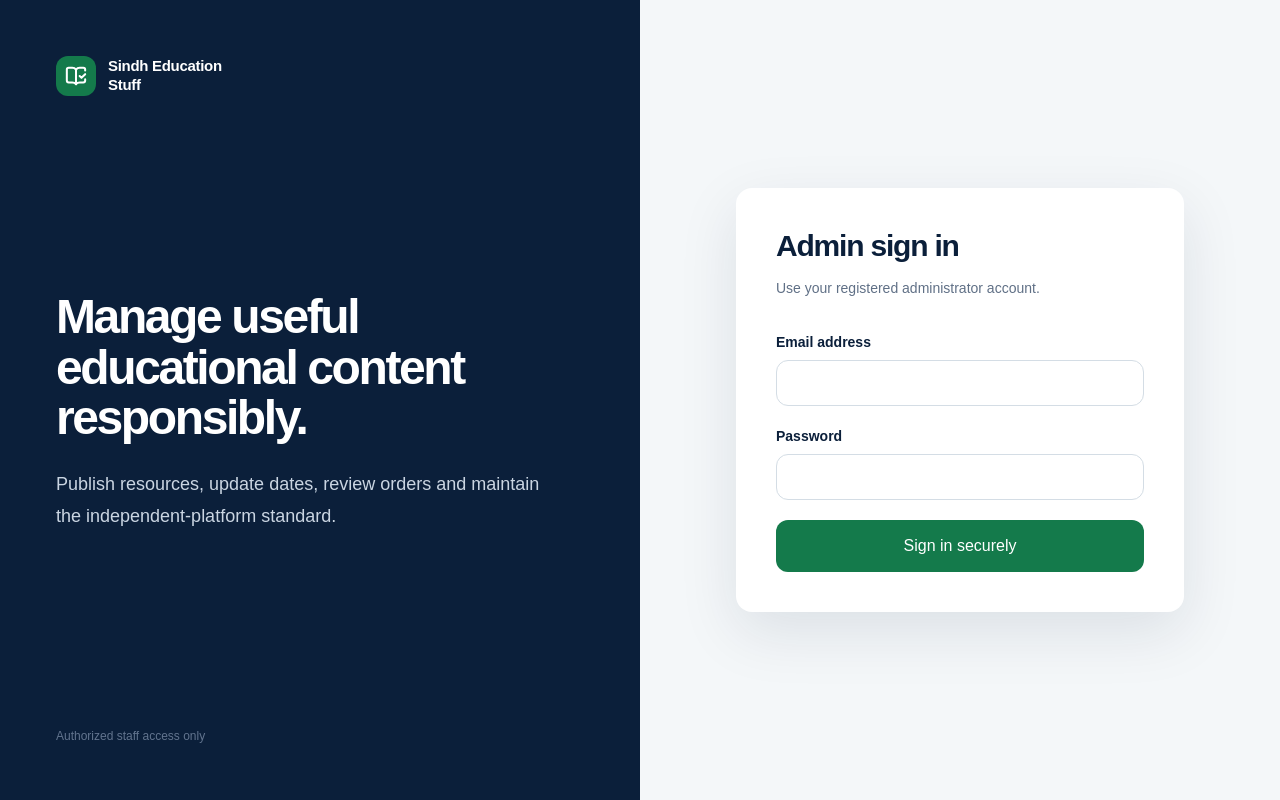
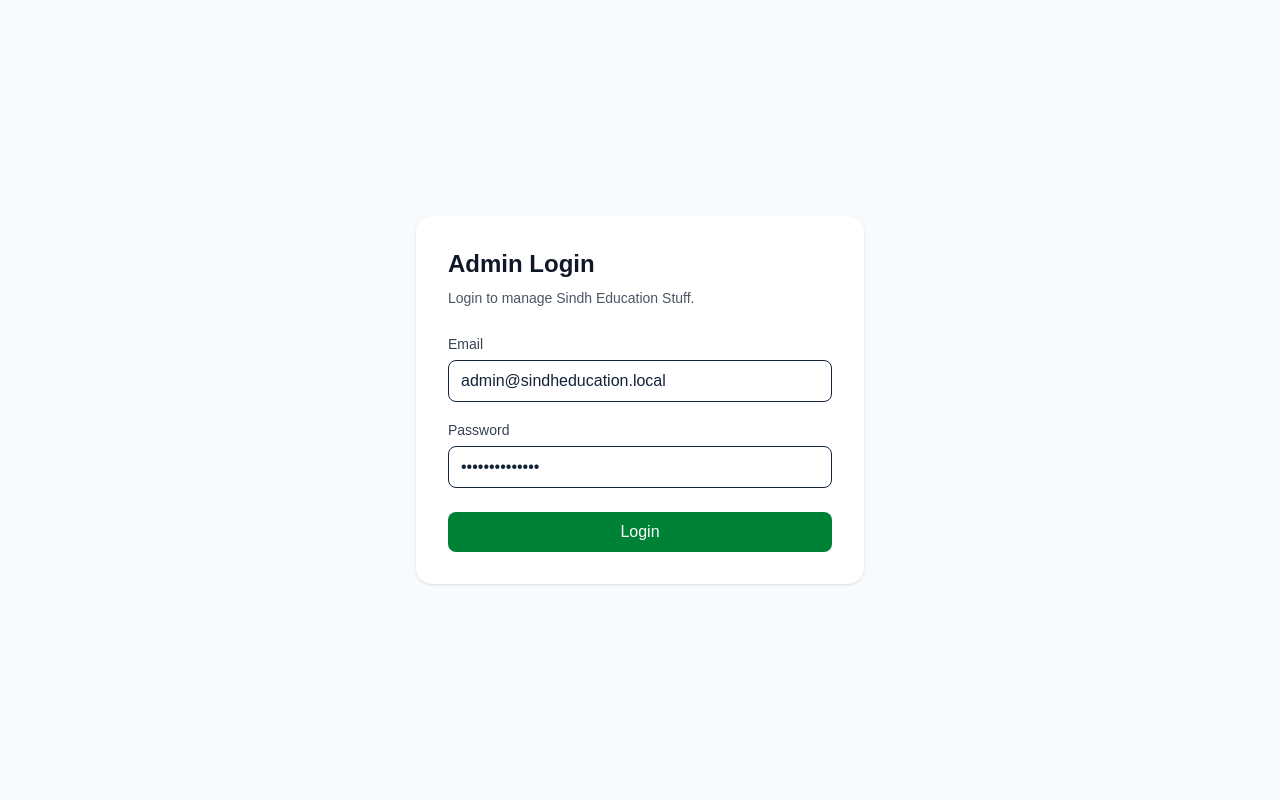
Before and after one commit to Shaahtaaj/sindh-education-stuff, a Next.js app: page /admin/login in a window 1280 px wide. Built offline with nearby package versions, Linux system fonts and the light colour scheme; no server answers.

Commit message:
Connect admin dashboard APIs

```diff
--- a/src/app/admin/login/page.tsx
+++ b/src/app/admin/login/page.tsx
@@ -1,3 +1,94 @@
-import { Logo } from "@/components/Logo"; import { LoginForm } from "@/components/admin/LoginForm";
-export const metadata={title:"Admin Login",robots:{index:false,follow:false}};
-export default function Page(){return <div className="grid min-h-screen bg-[#f4f7f9] lg:grid-cols-[1fr_1fr]"><div className="hidden bg-[#0b1f3a] p-14 text-white lg:flex lg:flex-col lg:justify-between"><Logo inverse/><div><h1 className="max-w-xl text-5xl font-extrabold leading-[1.05] tracking-[-.05em]">Manage useful educational content responsibly.</h1><p className="mt-6 max-w-lg text-lg leading-8 text-slate-300">Publish resources, update dates, review orders and maintain the independent-platform standard.</p></div><p className="text-xs text-slate-500">Authorized staff access only</p></div><div className="grid place-items-center p-5"><div className="w-full max-w-md rounded-2xl bg-white p-7 shadow-[0_20px_60px_rgba(11,31,58,.1)] sm:p-10"><div className="lg:hidden"><Logo/></div><h2 className="mt-7 text-3xl font-extrabold tracking-[-.04em] text-[#0b1f3a] lg:mt-0">Admin sign in</h2><p className="mt-3 text-sm leading-6 text-[#607086]">Use your registered administrator account.</p><LoginForm/></div></div></div>}
+"use client";
+
+import { useState } from "react";
+import { useRouter } from "next/navigation";
+
+export default function AdminLoginPage() {
+  const router = useRouter();
+
+  const [email, setEmail] = useState("admin@sindheducation.local");
+  const [password, setPassword] = useState("Audit@2026!SES");
+  const [loading, setLoading] = useState(false);
+  const [error, setError] = useState("");
+
+  async function handleLogin(e: React.FormEvent<HTMLFormElement>) {
+    e.preventDefault();
+    setLoading(true);
+    setError("");
+
+    try {
+      const res = await fetch("/api/auth/login", {
+        method: "POST",
+        headers: {
+          "Content-Type": "application/json",
+        },
+        credentials: "include",
+        body: JSON.stringify({ email, password }),
+      });
+
+      const data = await res.json();
+
+      if (!res.ok || !data.success) {
+        setError(data.message || "Login failed");
+        setLoading(false);
+        return;
+      }
+
+      router.replace("/admin/dashboard");
+      router.refresh();
+    } catch (err) {
+      setError("Something went wrong");
+      setLoading(false);
+    }
+  }
+
+  return (
+    <main className="min-h-screen flex items-center justify-center bg-gray-50 px-4">
+      <form
+        onSubmit={handleLogin}
+        className="w-full max-w-md rounded-2xl bg-white p-8 shadow"
+      >
+        <h1 className="text-2xl font-bold text-gray-900">Admin Login</h1>
+        <p className="mt-2 text-sm text-gray-600">
+          Login to manage Sindh Education Stuff.
+        </p>
+
+        {error && (
+          <div className="mt-4 rounded-lg bg-red-50 p-3 text-sm text-red-700">
+            {error}
+          </div>
+        )}
+
+        <div className="mt-6">
+          <label className="text-sm font-medium text-gray-700">Email</label>
+          <input
+            type="email"
+            className="mt-1 w-full rounded-lg border px-3 py-2 outline-none focus:ring-2 focus:ring-green-600"
+            value={email}
+            onChange={(e) => setEmail(e.target.value)}
+            required
+          />
+        </div>
+
+        <div className="mt-4">
+          <label className="text-sm font-medium text-gray-700">Password</label>
+          <input
+            type="password"
+            className="mt-1 w-full rounded-lg border px-3 py-2 outline-none focus:ring-2 focus:ring-green-600"
+            value={password}
+            onChange={(e) => setPassword(e.target.value)}
+            required
+          />
+        </div>
+
+        <button
+          type="submit"
+          disabled={loading}
+          className="mt-6 w-full rounded-lg bg-green-700 px-4 py-2 font-semibold text-white hover:bg-green-800 disabled:opacity-60"
+        >
+          {loading ? "Logging in..." : "Login"}
+        </button>
+      </form>
+    </main>
+  );
+}
--- a/src/app/api/auth/login/route.ts
+++ b/src/app/api/auth/login/route.ts
@@ -1,2 +1,79 @@
-import { NextRequest, NextResponse } from "next/server"; import bcrypt from "bcryptjs"; import { connectDB } from "@/lib/db"; import { COOKIE_NAME, createToken } from "@/lib/auth"; import { loginSchema } from "@/lib/validations"; import { rateLimit } from "@/lib/rate-limit"; import { User } from "@/models/User";
-export async function POST(req:NextRequest){const ip=req.headers.get("x-forwarded-for")?.split(",")[0]??"unknown";if(!rateLimit(`login:${ip}`,5,15*60_000).allowed)return NextResponse.json({error:"Too many login attempts. Try again later."},{status:429});const parsed=loginSchema.safeParse(await req.json().catch(()=>null));if(!parsed.success)return NextResponse.json({error:"Invalid credentials."},{status:400});let user:null|{_id:string;email:string;passwordHash:string;role:"super_admin"|"editor"|"order_manager";status:string}=null;try{await connectDB();user=await User.findOne({email:parsed.data.email.toLowerCase()}).lean()}catch{const email=process.env.ADMIN_EMAIL;const password=process.env.ADMIN_PASSWORD;if(email&&password&&parsed.data.email===email){user={_id:"environment-admin",email,passwordHash:await bcrypt.hash(password,10),role:"super_admin",status:"active"}}}if(!user||user.status!=="active"||!(await bcrypt.compare(parsed.data.password,user.passwordHash)))return NextResponse.json({error:"Invalid credentials."},{status:401});const token=await createToken({sub:String(user._id),email:user.email,role:user.role});const res=NextResponse.json({ok:true});res.cookies.set(COOKIE_NAME,token,{httpOnly:true,secure:process.env.NODE_ENV==="production",sameSite:"lax",maxAge:8*60*60,path:"/"});return res}
+import { NextRequest, NextResponse } from "next/server";
+import bcrypt from "bcryptjs";
+import jwt from "jsonwebtoken";
+import { connectDB } from "@/lib/db";
+import { User } from "@/models/User";
+
+export const runtime = "nodejs";
+
+export async function POST(req: NextRequest) {
+  try {
+    await connectDB();
+
+    const { email, password } = await req.json();
+
+    if (!email || !password) {
+      return NextResponse.json(
+        { success: false, message: "Email and password are required" },
+        { status: 400 }
+      );
+    }
+
+    const user = await User.findOne({ email, status: "active" });
+
+    if (!user) {
+      return NextResponse.json(
+        { success: false, message: "Invalid login details" },
+        { status: 401 }
+      );
+    }
+
+    const isPasswordCorrect = await bcrypt.compare(password, user.passwordHash);
+
+    if (!isPasswordCorrect) {
+      return NextResponse.json(
+        { success: false, message: "Invalid login details" },
+        { status: 401 }
+      );
+    }
+
+    const token = jwt.sign(
+      {
+        id: user._id,
+        email: user.email,
+        role: user.role,
+      },
+      process.env.JWT_SECRET as string,
+      { expiresIn: "7d" }
+    );
+
+    const response = NextResponse.json({
+      success: true,
+      message: "Login successful",
+      user: {
+        name: user.name,
+        email: user.email,
+        role: user.role,
+      },
+    });
+
+    response.cookies.set("admin_token", token, {
+      httpOnly: true,
+      secure: process.env.NODE_ENV === "production",
+      sameSite: "lax",
+      path: "/",
+      maxAge: 60 * 60 * 24 * 7,
+    });
+
+    return response;
+  } catch (error: any) {
+    return NextResponse.json(
+      {
+        success: false,
+        message: "Login failed",
+        error: error.message,
+      },
+      { status: 500 }
+    );
+  }
+}
--- /dev/null
+++ b/src/app/api/seed-admin/route.ts
@@ -0,0 +1,55 @@
+import { NextResponse } from "next/server";
+import bcrypt from "bcryptjs";
+import { connectDB } from "@/lib/db";
+import { User } from "@/models/User";
+
+export const runtime = "nodejs";
+
+export async function GET() {
+  try {
+    await connectDB();
+
+    const email = process.env.ADMIN_EMAIL;
+    const password = process.env.ADMIN_PASSWORD;
+
+    if (!email || !password) {
+      return NextResponse.json(
+        { success: false, message: "ADMIN_EMAIL or ADMIN_PASSWORD missing" },
+        { status: 500 }
+      );
+    }
+
+    const existingUser = await User.findOne({ email });
+
+    if (existingUser) {
+      return NextResponse.json({
+        success: true,
+        message: "Admin already exists",
+      });
+    }
+
+    const passwordHash = await bcrypt.hash(password, 10);
+
+    await User.create({
+      name: "Admin",
+      email,
+      passwordHash,
+      role: "super_admin",
+      status: "active",
+    });
+
+    return NextResponse.json({
+      success: true,
+      message: "Admin created successfully",
+    });
+  } catch (error: any) {
+    return NextResponse.json(
+      {
+        success: false,
+        message: "Admin creation failed",
+        error: error.message,
+      },
+      { status: 500 }
+    );
+  }
+}
--- a/src/lib/auth.ts
+++ b/src/lib/auth.ts
@@ -1,19 +1,28 @@
-import { SignJWT, jwtVerify } from "jose";
 import { cookies } from "next/headers";
+import jwt from "jsonwebtoken";
 
-export const COOKIE_NAME = "ses_admin";
-const secret = () => new TextEncoder().encode(process.env.JWT_SECRET ?? "development-secret-change-before-deploy");
+type AdminSession = {
+  id: string;
+  email: string;
+  role: string;
+};
 
-export type AdminPayload = { sub: string; email: string; role: "super_admin" | "editor" | "order_manager" };
+export async function getSession(): Promise<AdminSession | null> {
+  const cookieStore = await cookies();
+  const token = cookieStore.get("admin_token")?.value;
 
-export async function createToken(payload: AdminPayload) {
-  return new SignJWT(payload).setProtectedHeader({ alg: "HS256" }).setIssuedAt().setExpirationTime("8h").sign(secret());
+  if (!token) {
+    return null;
+  }
+
+  try {
+    const decoded = jwt.verify(
+      token,
+      process.env.JWT_SECRET as string
+    ) as AdminSession;
+
+    return decoded;
+  } catch {
+    return null;
+  }
 }
-export async function verifyToken(token: string) {
-  try { return (await jwtVerify(token, secret())).payload as AdminPayload; } catch { return null; }
-}
-export async function getSession() {
-  const store = await cookies();
-  const token = store.get(COOKIE_NAME)?.value;
-  return token ? verifyToken(token) : null;
-}
--- a/src/proxy.ts
+++ b/src/proxy.ts
@@ -1,11 +1,29 @@
 import { NextRequest, NextResponse } from "next/server";
 
-export function proxy(request: NextRequest) {
-  const path = request.nextUrl.pathname;
-  if (path.startsWith("/admin") && path !== "/admin/login" && !request.cookies.get("ses_admin")) {
-    return NextResponse.redirect(new URL("/admin/login", request.url));
+export function proxy(req: NextRequest) {
+  const token = req.cookies.get("admin_token")?.value;
+  const pathname = req.nextUrl.pathname;
+
+  // /admin should go to dashboard if logged in, otherwise login
+  if (pathname === "/admin") {
+    return NextResponse.redirect(
+      new URL(token ? "/admin/dashboard" : "/admin/login", req.url)
+    );
   }
+
+  // If already logged in, do not show login page
+  if (pathname === "/admin/login" && token) {
+    return NextResponse.redirect(new URL("/admin/dashboard", req.url));
+  }
+
+  // Protect all admin pages except login
+  if (pathname.startsWith("/admin") && pathname !== "/admin/login" && !token) {
+    return NextResponse.redirect(new URL("/admin/login", req.url));
+  }
+
   return NextResponse.next();
 }
 
-export const config = { matcher: ["/admin/:path*"] };
+export const config = {
+  matcher: ["/admin/:path*", "/admin"],
+};
```
